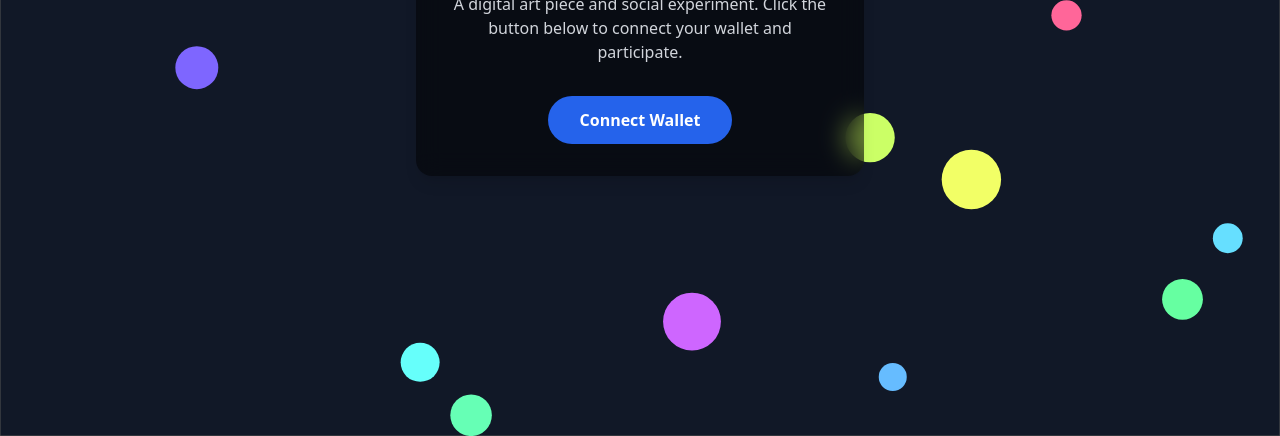
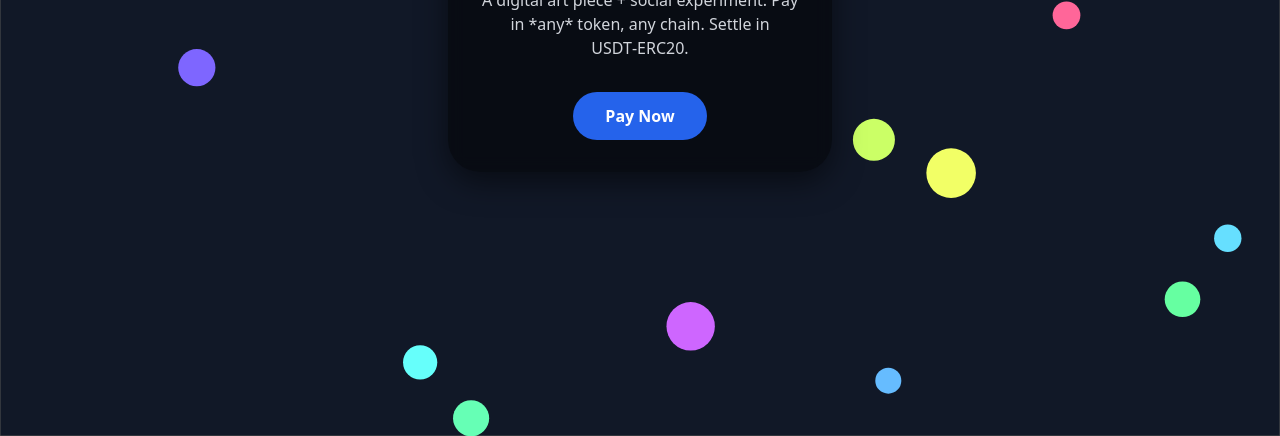
Before and after one commit to Pachira-dev123/crypto-balls-site, a plain HTML site: page index.html in a window 1280 px wide. Shown: the part 364-800 px from the top of the page. Drawn offline with nearby package versions, Linux system fonts and the light colour scheme; animation ran at ten frames a second.

Commit message:
Update index.html

```diff
--- a/index.html
+++ b/index.html
@@ -1,203 +1,72 @@
 <!DOCTYPE html>
 <html lang="en">
 <head>
-    <meta charset="UTF-8">
-    <meta name="viewport" content="width=device-width, initial-scale=1.0">
+  <meta charset="utf-8">
   <title>4 Billion Balls</title>
+  <meta name="viewport" content="width=device-width,initial-scale=1">
   <script src="https://cdn.tailwindcss.com"></script>
   <script src="https://cdnjs.cloudflare.com/ajax/libs/matter-js/0.18.0/matter.min.js"></script>
-    <!-- Load the Thirdweb SDK using a UMD bundle -->
-    <script src="https://cdn.jsdelivr.net/npm/@thirdweb-dev/sdk@4/dist/thirdweb-sdk.js"></script>
-    <script>
-        // --- Wait for the entire page to load before running scripts ---
-        document.addEventListener('DOMContentLoaded', () => {
-
-            // DOM Elements
-            const connectWalletBtn = document.getElementById('connectWalletBtn');
-            const sendPaymentBtn = document.getElementById('sendPaymentBtn');
-            const walletAddressEl = document.getElementById('walletAddress');
-            const scene = document.getElementById('scene');
-            const messageBox = document.getElementById('messageBox');
-            const messageText = document.getElementById('messageText');
-            const closeMessageBtn = document.getElementById('closeMessageBtn');
-
-            // --- Thirdweb SDK will be instantiated *after* wallet connection ---
-            let sdk;
-            let walletAddress = null;
-            const receiverAddress = "0xD1dc9E27bd29030DB4DA28DBA7c1Bf088fC5204f"; // <-- This is your wallet address
-            const usdtContractAddress = "0xdAC17F958D2ee523a2206206994597C13D831ec7"; // USDT on Ethereum Mainnet
-
-             // --- Message Box Logic ---
-            function showMessage(msg) {
-                messageText.textContent = msg;
-                messageBox.classList.remove('hidden');
-            }
-            closeMessageBtn.addEventListener('click', () => {
-                messageBox.classList.add('hidden');
-            });
-
-
-            // --- Matter.js Falling Balls Animation ---
-            const { Engine, Render, Runner, World, Bodies, Mouse, MouseConstraint } = Matter;
-
-            const engine = Engine.create();
-            const world = engine.world;
-            const render = Render.create({
-                element: scene,
-                engine: engine,
-                options: {
-                    width: window.innerWidth,
-                    height: window.innerHeight,
-                    wireframes: false,
-                    background: '#111827'
-                }
-            });
-
-            Render.run(render);
-            const runner = Runner.create();
-            Runner.run(runner, engine);
-
-            const ground = Bodies.rectangle(window.innerWidth / 2, window.innerHeight + 50, window.innerWidth, 100, { isStatic: true });
-            const leftWall = Bodies.rectangle(-50, window.innerHeight / 2, 100, window.innerHeight, { isStatic: true });
-            const rightWall = Bodies.rectangle(window.innerWidth + 50, window.innerHeight / 2, 100, window.innerHeight, { isStatic: true });
-            World.add(world, [ground, leftWall, rightWall]);
-
-            const mouse = Mouse.create(render.canvas);
-            const mouseConstraint = MouseConstraint.create(engine, {
-                mouse: mouse,
-                constraint: { stiffness: 0.2, render: { visible: false } }
-            });
-            World.add(world, mouseConstraint);
-
-            function addBall() {
-                const x = Math.random() * window.innerWidth;
-                const radius = Math.random() * 20 + 10;
-                const ball = Bodies.circle(x, -50, radius, {
-                    restitution: 0.8,
-                    render: { fillStyle: `hsl(${Math.random() * 360}, 100%, 70%)` }
-                });
-                World.add(world, ball);
-            }
-            setInterval(addBall, 200);
-
-            window.addEventListener('resize', () => {
-                render.canvas.width = window.innerWidth;
-                render.canvas.height = window.innerHeight;
-                Matter.Body.setPosition(ground, { x: window.innerWidth / 2, y: window.innerHeight + 50 });
-                Matter.Body.setPosition(leftWall, { x: -50, y: window.innerHeight / 2 });
-                Matter.Body.setPosition(rightWall, { x: window.innerWidth + 50, y: window.innerHeight / 2 });
-            });
-
-
-            // --- Thirdweb Wallet and Payment Logic (Corrected) ---
-            connectWalletBtn.addEventListener('click', async () => {
-                try {
-                    console.log("Requesting wallet connection...");
-                    if (!window.ethereum) {
-                        showMessage("MetaMask is not installed. Please install the extension to continue.");
-                        return;
-                    }
-
-                    const accounts = await window.ethereum.request({ method: 'eth_requestAccounts' });
-                    walletAddress = accounts[0];
-                    console.log("Connected wallet:", walletAddress);
-
-                    connectWalletBtn.classList.add('hidden');
-                    sendPaymentBtn.classList.remove('hidden');
-                    walletAddressEl.textContent = `Connected: ${walletAddress.slice(0, 6)}...${walletAddress.slice(-4)}`;
-                    walletAddressEl.classList.remove('hidden');
-
-                    // Now instantiate SDK with the connected wallet's provider
-                    const { ThirdwebSDK } = window.Thirdweb;
-                    sdk = new ThirdwebSDK(window.ethereum);
-                    console.log("Thirdweb SDK initialized with the connected wallet.");
-
-                } catch (err) {
-                    console.error("Wallet connection failed:", err);
-                    showMessage("Wallet connection failed. Please check the console for details.");
-                }
-            });
-
-            sendPaymentBtn.addEventListener('click', async () => {
-                if (!walletAddress || !sdk) {
-                    showMessage("Please connect your wallet first.");
-                    return;
-                }
-
-                try {
-                    const amount = '1.0'; // Example: sending 1 USDT
-                    sendPaymentBtn.disabled = true;
-                    sendPaymentBtn.textContent = 'Processing...';
-
-                    const contract = await sdk.getContract(usdtContractAddress);
-                    const { receipt } = await contract.erc20.transfer(receiverAddress, amount);
-
-                    console.log("Payment successful, transaction receipt:", receipt);
-                    showMessage(`Successfully sent ${amount} USDT!`);
-
-                } catch (error) {
-                    console.error("Payment failed:", error);
-                    showMessage("Payment failed. Please check the console for details.");
-                } finally {
-                    sendPaymentBtn.disabled = false;
-                    sendPaymentBtn.textContent = 'Send 1 USDT';
-                }
-            });
-        });
-    </script>
+  <script src="https://integrate.depay.com/1/depay.js"></script>
   <style>
-        body, html {
-            overflow: hidden;
-            margin: 0;
-            padding: 0;
-            background-color: #111827; /* bg-gray-900 */
-        }
-        #scene {
-            position: absolute;
-            top: 0;
-            left: 0;
-            width: 100%;
-            height: 100%;
-            z-index: 0;
-        }
-        .content-overlay {
-            position: relative;
-            z-index: 1;
-        }
+    body, html { margin: 0; padding: 0; overflow: hidden; background: #111827; }
+    #scene { position: absolute; top:0; left:0; width:100%; height:100%; z-index:0; }
+    .content { position:relative; z-index:1; min-height:100vh; display:flex; flex-direction:column; justify-content:center; align-items:center; padding:2rem; }
+    .card { background:rgba(0,0,0,0.5); backdrop-filter:blur(8px); padding:2rem; border-radius:2rem; box-shadow:0 10px 30px rgba(0,0,0,0.5); text-align:center; max-width:24rem; }
+    .cta { background:#2563EB; padding:.75rem 2rem; border-radius:9999px; font-weight:600; transition:transform .2s; }
+    .cta:hover { transform:scale(1.05); background:#1D4ED8; }
   </style>
 </head>
-<body class="bg-gray-900 text-white font-sans">
-
+<body>
   <div id="scene"></div>
 
-    <div class="content-overlay min-h-screen flex flex-col items-center justify-center text-center p-4">
-        <div class="bg-black bg-opacity-50 backdrop-blur-md p-8 rounded-2xl shadow-lg max-w-md">
-            <h1 class="text-4xl md:text-5xl font-bold mb-4">4 Billion Balls</h1>
-            <p class="text-gray-300 mb-8">
-                A digital art piece and social experiment. Click the button below to connect your wallet and participate.
-            </p>
-
-            <button id="connectWalletBtn" class="bg-blue-600 hover:bg-blue-700 text-white font-bold py-3 px-8 rounded-full transition-all duration-300 transform hover:scale-105">
-                Connect Wallet
-            </button>
-
-            <button id="sendPaymentBtn" class="hidden bg-green-600 hover:bg-green-700 text-white font-bold py-3 px-8 rounded-full transition-all duration-300 transform hover:scale-105">
-                Send 1 USDT
-            </button>
-
-            <p id="walletAddress" class="hidden mt-4 text-sm text-gray-400"></p>
+  <div class="content">
+    <div class="card">
+      <h1 class="text-4xl font-bold text-white mb-4">4 Billion Balls</h1>
+      <p class="text-gray-300 mb-8">A digital art piece + social experiment. Pay in *any* token, any chain. Settle in USDT‑ERC20.</p>
+      <button class="cta text-white" onclick="triggerDePay()">Pay Now</button>
     </div>
   </div>
 
-    <!-- Message Box -->
-    <div id="messageBox" class="hidden fixed top-0 left-0 w-full h-full bg-black bg-opacity-50 flex items-center justify-center z-50">
-        <div class="bg-gray-800 p-6 rounded-lg shadow-xl max-w-sm mx-auto text-center">
-            <p id="messageText" class="text-white mb-4">Message goes here.</p>
-            <button id="closeMessageBtn" class="bg-blue-600 hover:bg-blue-700 text-white font-bold py-2 px-4 rounded-full">
-                Close
-            </button>
-        </div>
-    </div>
+  <script>
+    // Matter.js canvas
+    const { Engine, Render, Runner, World, Bodies, Mouse, MouseConstraint } = Matter;
+    const engine = Engine.create();
+    const render = Render.create({ element: document.getElementById('scene'), engine, options: { width: innerWidth, height: innerHeight, wireframes: false, background: '#111827' }});
+    Render.run(render);
+    Runner.run(Runner.create(), engine);
+    const ground = Bodies.rectangle(innerWidth/2, innerHeight + 50, innerWidth, 100, { isStatic:true });
+    const walls = [ Bodies.rectangle(-50, innerHeight/2, 100, innerHeight, { isStatic:true }),
+                    Bodies.rectangle(innerWidth+50, innerHeight/2, 100, innerHeight, { isStatic:true }) ];
+    World.add(engine.world, [ground, ...walls]);
+    const mouse = Mouse.create(render.canvas);
+    World.add(engine.world, MouseConstraint.create(engine, { mouse, constraint:{ stiffness:0.2, render:{visible:false} }}));
+    function addBall(){
+      World.add(engine.world, Bodies.circle(Math.random()*innerWidth, -50, Math.random()*15+10, {
+        restitution:0.8,
+        render:{ fillStyle:`hsl(${Math.random()*360},100%,70%)` }
+      }));
+    }
+    setInterval(addBall, 200);
+    window.addEventListener('resize', () => {
+      render.canvas.width = innerWidth;
+      render.canvas.height = innerHeight;
+      Matter.Body.setPosition(ground, { x:innerWidth/2, y:innerHeight+50 });
+      Matter.Body.setPosition(walls[0], { x:-50, y:innerHeight/2 });
+      Matter.Body.setPosition(walls[1], { x:innerWidth+50, y:innerHeight/2 });
+    });
 
+    // DePay payment
+    function triggerDePay(){
+      DePayWidgets.Payment({
+        accept:[{
+          blockchain:'ethereum',
+          token:'0xdAC17F958D2ee523a2206206994597C13D831ec7',
+          receiver:'0xD1dc9E27bd29030DB4DA28DBA7c1Bf088fC5204f'
+        }],
+        amount:1.0,
+        currency:'USD'
+      });
+    }
+  </script>
 </body>
 </html>
```
Lines whose indentation alone changed are shown as unchanged.
